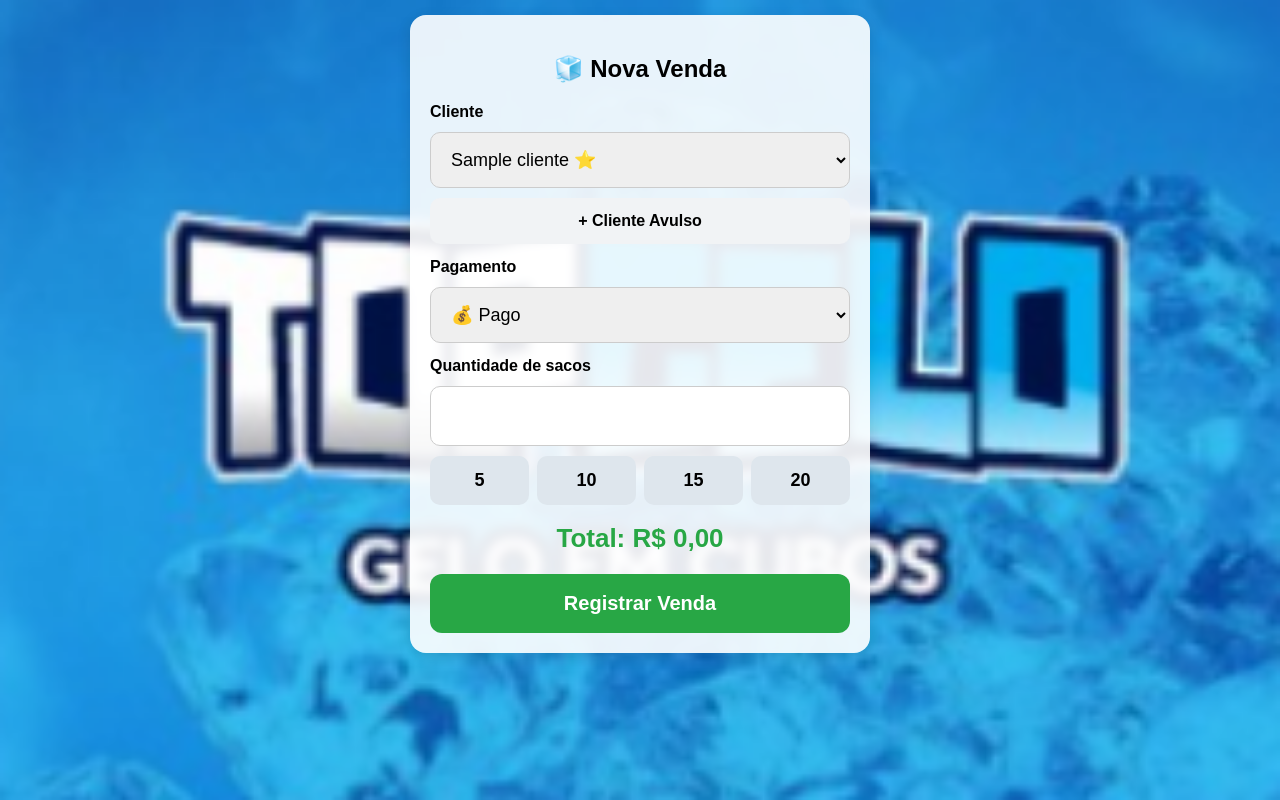
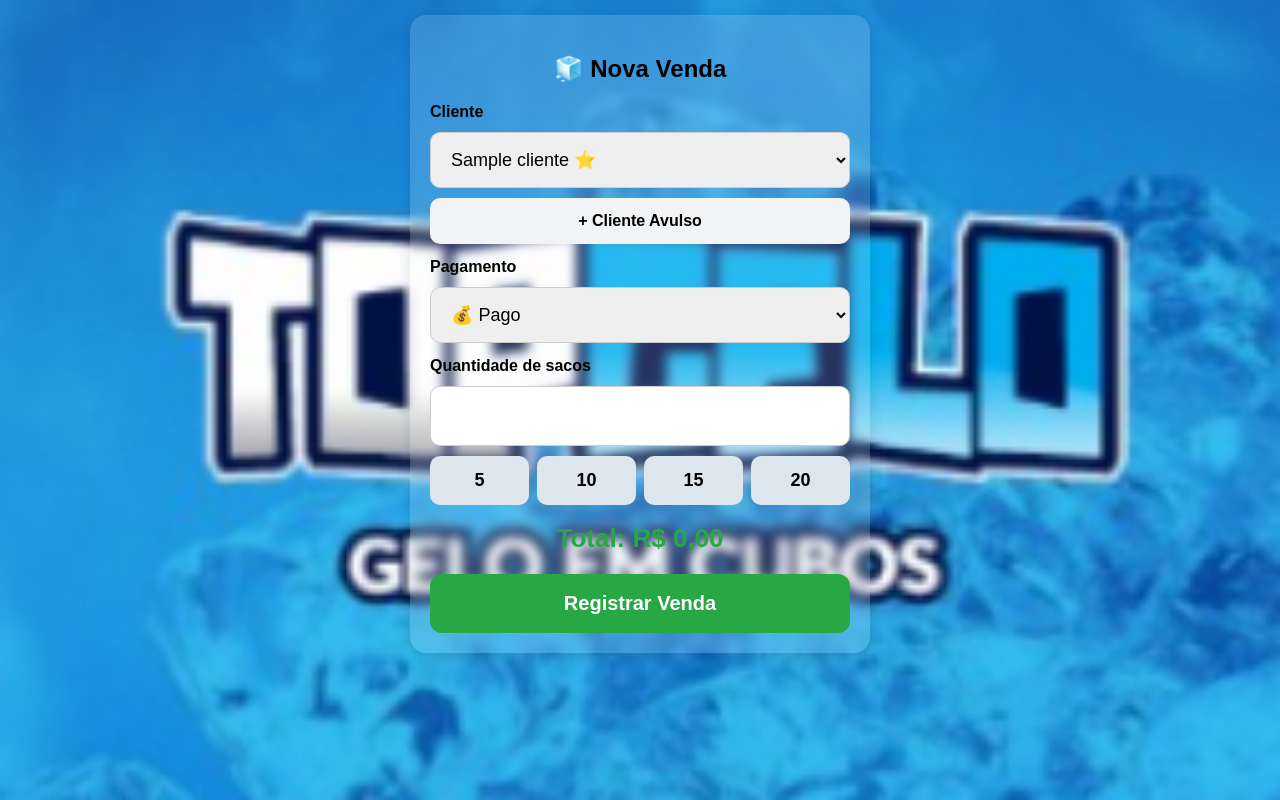
Before and after one commit to SESLLEY/PROJETO-GELO, a Django app: page / in a window 1280 px wide. Run offline with Django 5.2, Linux system fonts and the light colour scheme; tables that the repository leaves empty hold one stand-in row (values such as "Sample post").

Commit message:
ajusta opacidade card

```diff
--- a/estoque/templates/estoque/venda_rapida.html
+++ b/estoque/templates/estoque/venda_rapida.html
@@ -24,7 +24,7 @@
         }
 
         .card {
-           background: rgba(255, 255, 255, 0.9);
+           background: rgba(255, 255, 255, 0.15);
            padding: 20px;
            border-radius: 16px;
            max-width: 420px;
```
